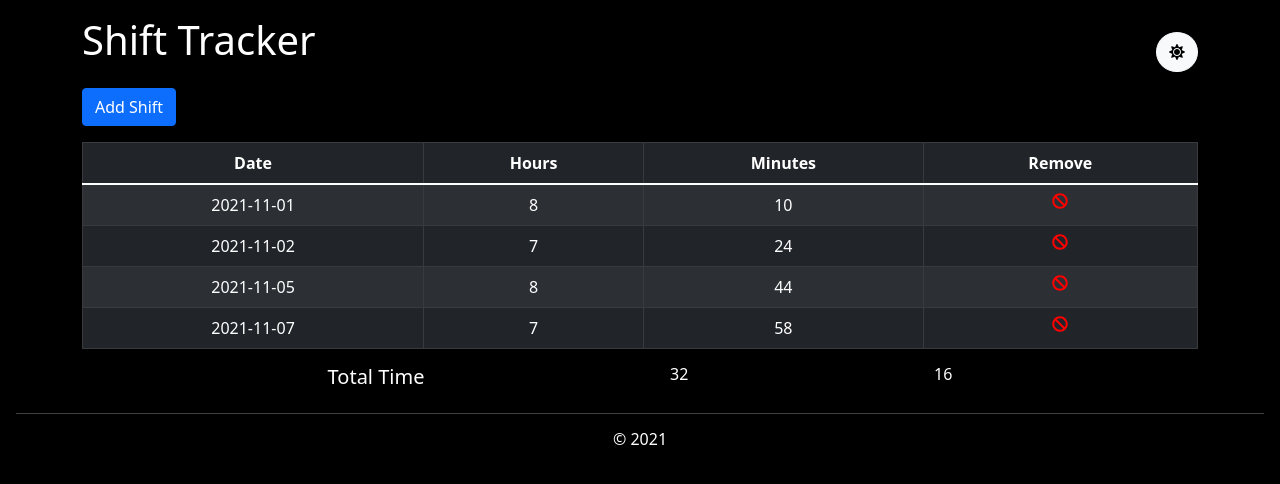
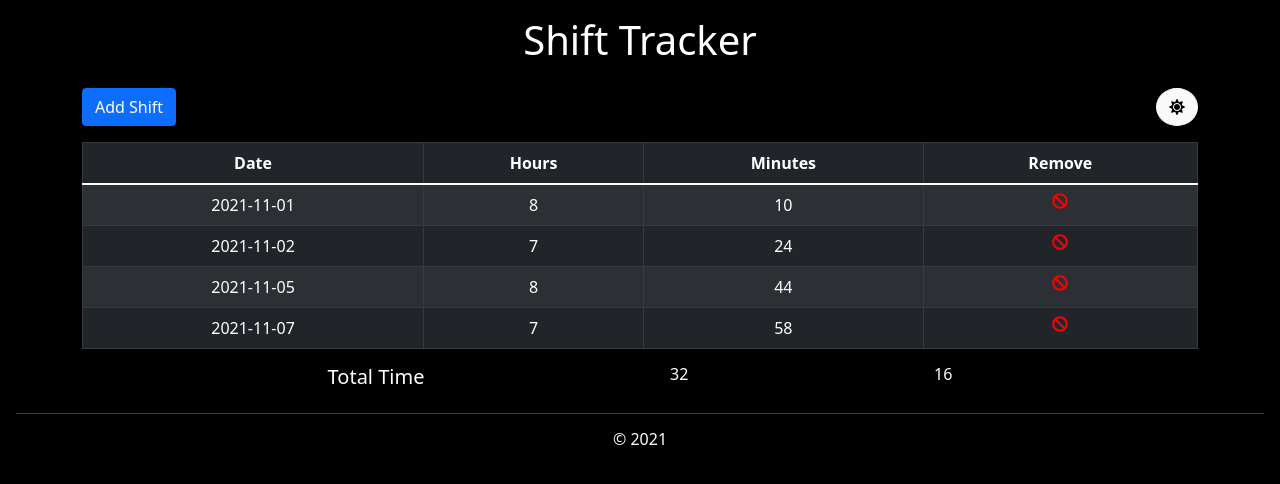
Before and after one commit to tsimian/shift_tracker, a React (Create React App) app: page / in a window 1280 px wide. Shown: the top 484 px of the page. Built offline with nearby package versions, Linux system fonts and the light colour scheme; data requests are answered from the project's data file.

Commit message:
Moved the theme toggle button from Header.js to Logger.js

```diff
--- a/src/App.js
+++ b/src/App.js
@@ -68,8 +68,8 @@ function App() {
 
   return (
     <div className="App" style={theme === 'light' ? lightTheme : darkTheme}>
-      <Header  theme={theme} setTheme={setTheme} />
-      <Logger onAdd={addShift} />
+      <Header />
+      <Logger onAdd={addShift} theme={theme} setTheme={setTheme} />
       <Shifts shifts={shifts} onDelete={deleteShift} theme={theme} />
       {shifts.length > 0 ? <TotalTime shifts={shifts} /> : ''}
       <Footer />
--- a/src/components/Header.js
+++ b/src/components/Header.js
@@ -1,26 +1,8 @@
-import { FaMoon, FaSun } from 'react-icons/fa';
-
-const Header = ({ theme, setTheme }) => {
-
-    const toggleTheme = () => {
-        const body = document.querySelector('body')
-        body.style = theme
-
-        if (theme === 'light') {
-            setTheme('dark')
-        }   else {
-            setTheme('light')
-        }
-    }
+const Header = () => {
 
     return (
-        <div className="container d-flex justify-content-between">
+        <div className="text-center">
             <h1>Shift Tracker</h1>
-
-            {/* Theme Toggler Btn */}
-            <button className={theme === 'light' ? "btn btn-dark mt-3" : "btn btn-light mt-3" } id="theme-toggler" onClick={toggleTheme}>
-                {theme === 'light' ? <FaMoon /> : <FaSun />}
-            </button>
         </div>
     )
 }
--- a/src/components/Logger.js
+++ b/src/components/Logger.js
@@ -1,11 +1,11 @@
 import {useState} from 'react'
+import { FaMoon, FaSun } from 'react-icons/fa';
 
-const Logger = ({ onAdd }) => {
+const Logger = ({ onAdd, theme, setTheme }) => {
     const [showForm, setShowForm] = useState(false);
     const [date, setDate] = useState('')
     const [hours, setHours] = useState(0)
     const [minutes, setMinutes] = useState(0)
-
 
     const updateLog = (e) => {
         e.preventDefault()
@@ -25,12 +25,39 @@ const Logger = ({ onAdd }) => {
         form.reset()
     }
 
+    const toggleTheme = () => {
+
+        if (theme === 'light') {
+            setTheme('dark')
+        }   else {
+            setTheme('light')
+        }
+    }
+
     return (
         <div className="container">
             <div className="btn-wrapper">
+
                 {/* Form Add/Cancel Btns */}
-                <button type="submit" id="add-btn" className={!showForm ? "btn btn-primary mt-3" : "btn btn-danger mt-3"} onClick={() => setShowForm(!showForm)}>{!showForm ? 'Add Shift' : 'Cancel'}</button>
+                <button
+                    type="submit"
+                    id="add-btn"
+                    className={!showForm ? "btn btn-primary mt-3" : "btn btn-danger mt-3"}
+                    onClick={() => setShowForm(!showForm)}
+                >
+                    {!showForm ? 'Add Shift' : 'Cancel'}
+                </button>
+
+                {/* Theme Toggler Btn */}
+                <button
+                    className={theme === 'light' ? "btn btn-dark mt-3" : "btn btn-light mt-3" } id="theme-toggler"
+                    onClick={toggleTheme}
+                >
+                    {theme === 'light' ? <FaMoon /> : <FaSun />}
+                </button>
             </div>
+
+            {/* Form w/ Toggle */}
             {showForm && <form onSubmit={updateLog} id="form" className="mt-2">
                 <div className="form-group">
                     <label htmlFor="date">Date</label>
--- a/src/styles/styles.css
+++ b/src/styles/styles.css
@@ -8,6 +8,21 @@ body {
   padding: 1rem;
   height: auto;
   min-height: 100vh;
+}
+
+.btn-wrapper {
+  display: flex;
+  justify-content: space-between;
+}
+
+#add-btn:focus {
+  outline: none;
+  box-shadow: none;
+}
+
+#submit-btn:focus {
+  outline: none;
+  box-shadow: none;
 }
 
 #theme-toggler {
@@ -23,14 +38,8 @@ body {
   box-shadow: none;
 }
 
-#add-btn:focus {
-  outline: none;
-  box-shadow: none;
-}
-
-#submit-btn:focus {
-  outline: none;
-  box-shadow: none;
+.table {
+  transition: 0.5s ease-in;
 }
 
 .dlt-btn {
```
